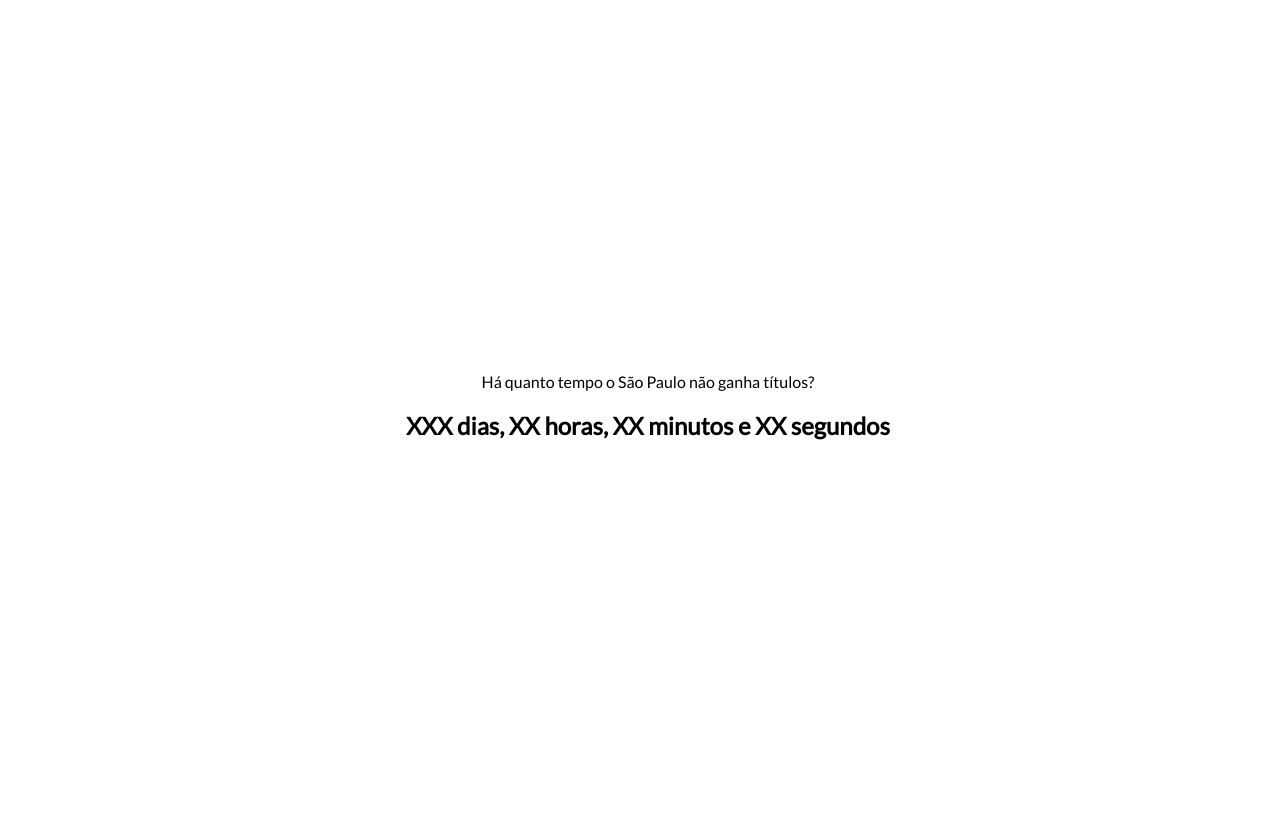
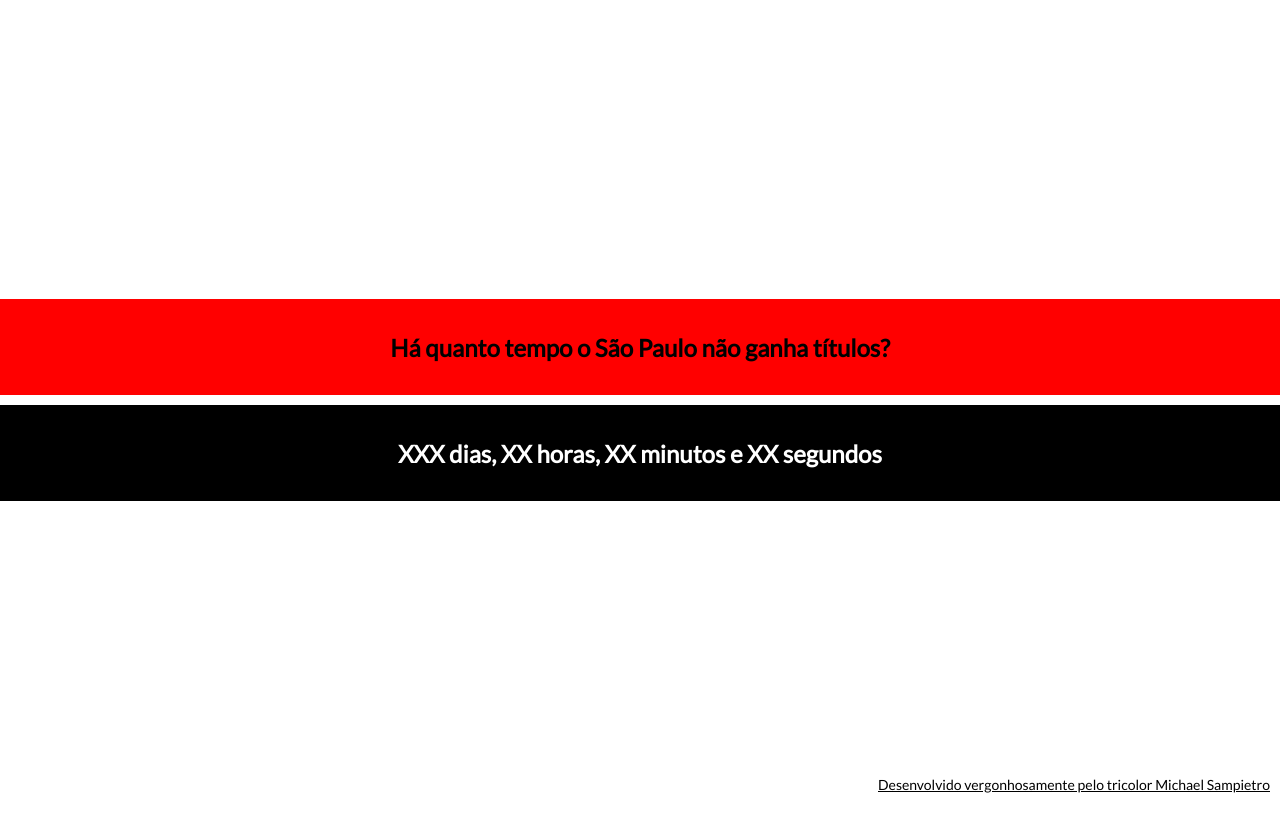
Before and after one commit to michaelsampietro/spfc-titulos, a PHP site: page / in a window 1280 px wide. After the commit the page ends 793 px from the top, so only its background shows below. Run offline with PHP 8.4, Linux system fonts and the light colour scheme.

Commit message:
css da vergonha

```diff
--- a/estilos.css
+++ b/estilos.css
@@ -5,12 +5,55 @@
 body {
     display: flex;
     align-items: center;
-    overflow: hidden;
+    overflow: hidden !important;
     height: 100vh;
     width: 100%;
     text-align: center;
+    margin: 0;
 }
 
 div {
     width: 100%;
 }
+
+.cor {
+    height: 12vh;
+    width: 100%;
+    align-items: center;
+    text-align: center;
+    display: flex;
+    justify-content: center;
+}
+
+.cor:nth-child(1) {
+    margin-bottom: 10px;
+}
+
+.vermelho {
+    background-color: #ff0000;
+}
+
+.preto {
+    background-color: #000;
+    color: #fff;
+}
+
+.creditos {
+    position: absolute;
+    bottom: 0;
+    right: 0;
+    color: #000;
+    text-decoration: none;
+    font-size: 14px;
+    text-decoration: underline;
+    margin-bottom: 5px;
+    margin-right: 5px;
+    transition: all .4s;
+    padding: 2px 5px;
+    border-radius: 5px;
+}
+
+.creditos:hover {
+    color: #ff0000;
+    background-color: rgba(255, 0, 0, .2);
+}
--- a/index.html
+++ b/index.html
@@ -12,9 +12,18 @@
     <link href="https://fonts.googleapis.com/css2?family=Lato&display=swap" rel="stylesheet">
 </head>
 <body>
+    <a class="creditos" target="_blank" href="https://linktr.ee/michaelsampietro">
+        Desenvolvido vergonhosamente pelo tricolor Michael Sampietro</a>
+    </span>
+
     <div>
-        <p>Há quanto tempo o São Paulo não ganha títulos?</p>
-        <h2>XXX dias, XX horas, XX minutos e XX segundos</h2>
+        <div class="cor vermelho">
+            <h2>Há quanto tempo o São Paulo não ganha títulos?</h2>
+        </div>
+
+        <div class="cor preto">
+            <h2>XXX dias, XX horas, XX minutos e XX segundos</h2>
+        </div>
     </div>
 </body>
 </html>
```
